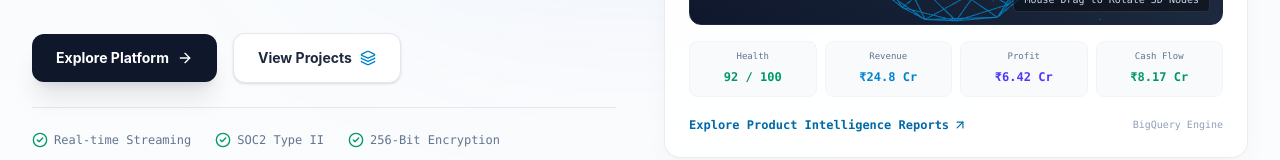
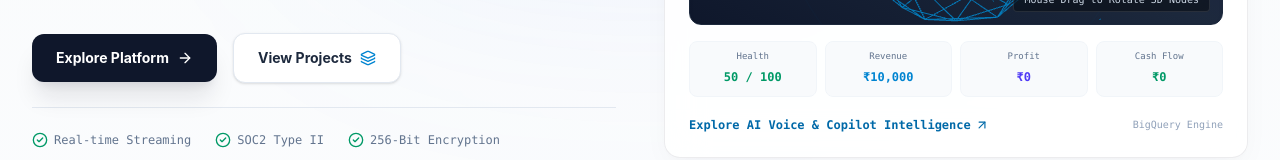
Before and after one commit to Ranjeet7680/NEXORA-Financial-Intelligence-Reimagined, a React (Vite) app: page / in a window 1280 px wide. Shown: the part 468-628 px from the top of the page. Built offline with nearby package versions, Linux system fonts and the light colour scheme.

Commit message:
fix: Dynamically bind homepage hero card to DEMO_METRICS (Revenue: ₹10,000, Net Profit: ₹0, Free Cash Flow: ₹0, Health: 50/100) and update copilot link

```diff
--- a/src/pages/HomePage.jsx
+++ b/src/pages/HomePage.jsx
@@ -114,28 +114,28 @@ export default function HomePage({ setActiveTab, openDemoModal }) {
               <div className="grid grid-cols-4 gap-2 my-2 text-center font-mono">
                 <div className="p-2 rounded-lg bg-slate-50 border border-slate-100">
                   <span className="text-[9px] text-slate-500 block">Health</span>
-                  <span className="text-xs font-bold text-emerald-600">92 / 100</span>
+                  <span className="text-xs font-bold text-emerald-600">{DEMO_METRICS.healthScore} / 100</span>
                 </div>
                 <div className="p-2 rounded-lg bg-slate-50 border border-slate-100">
                   <span className="text-[9px] text-slate-500 block">Revenue</span>
-                  <span className="text-xs font-bold text-sky-600">₹24.8 Cr</span>
+                  <span className="text-xs font-bold text-sky-600">{DEMO_METRICS.revenue}</span>
                 </div>
                 <div className="p-2 rounded-lg bg-slate-50 border border-slate-100">
                   <span className="text-[9px] text-slate-500 block">Profit</span>
-                  <span className="text-xs font-bold text-indigo-600">₹6.42 Cr</span>
+                  <span className="text-xs font-bold text-indigo-600">{DEMO_METRICS.netProfit}</span>
                 </div>
                 <div className="p-2 rounded-lg bg-slate-50 border border-slate-100">
                   <span className="text-[9px] text-slate-500 block">Cash Flow</span>
-                  <span className="text-xs font-bold text-emerald-600">₹8.17 Cr</span>
+                  <span className="text-xs font-bold text-emerald-600">{DEMO_METRICS.cashFlow}</span>
                 </div>
               </div>
 
               <div className="pt-3 flex items-center justify-between text-xs">
                 <button
-                  onClick={() => setActiveTab('reports')}
+                  onClick={() => setActiveTab('copilot')}
                   className="text-sky-700 font-mono hover:underline flex items-center gap-1 font-bold"
                 >
-                  Explore Product Intelligence Reports <ArrowUpRight className="w-3.5 h-3.5" />
+                  Explore AI Voice & Copilot Intelligence <ArrowUpRight className="w-3.5 h-3.5" />
                 </button>
                 <span className="text-[10px] text-slate-400 font-mono">BigQuery Engine</span>
               </div>
```
